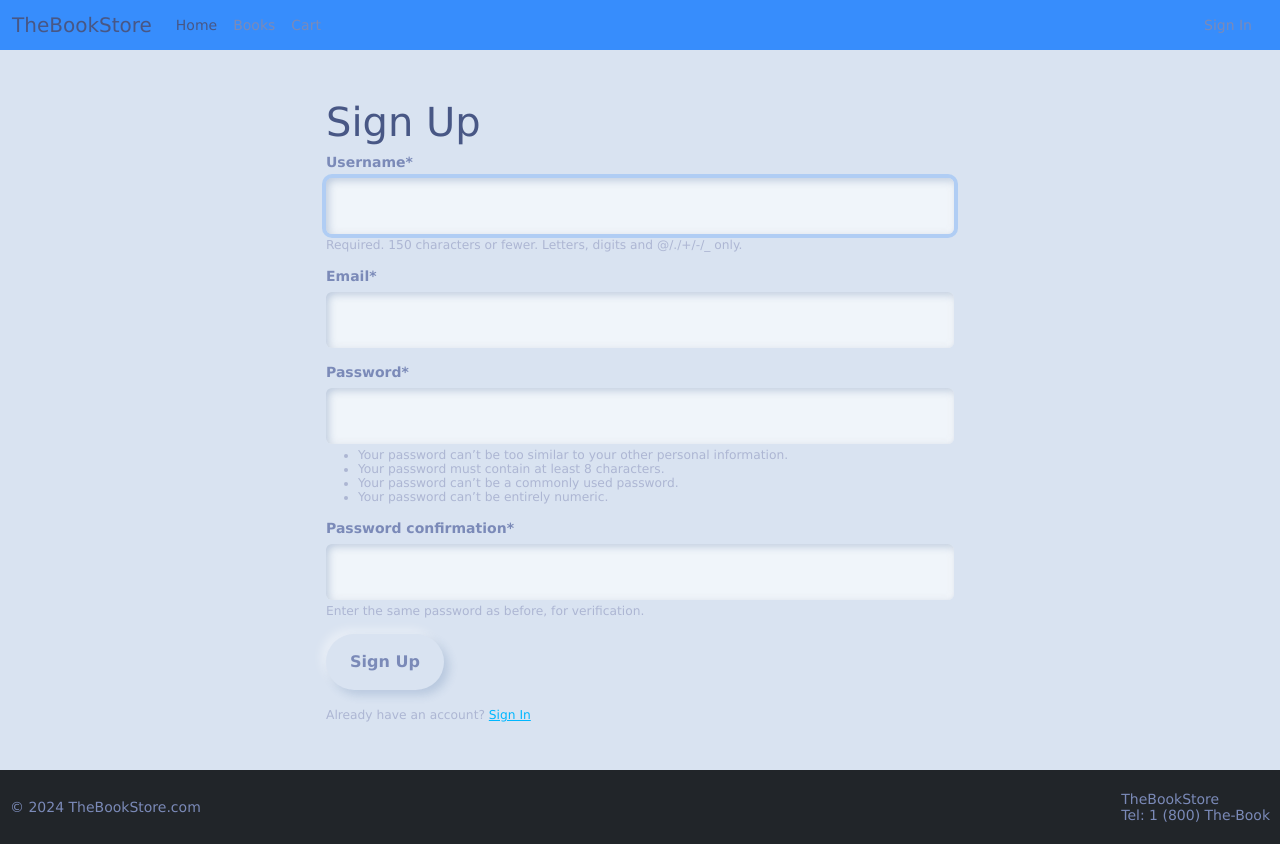
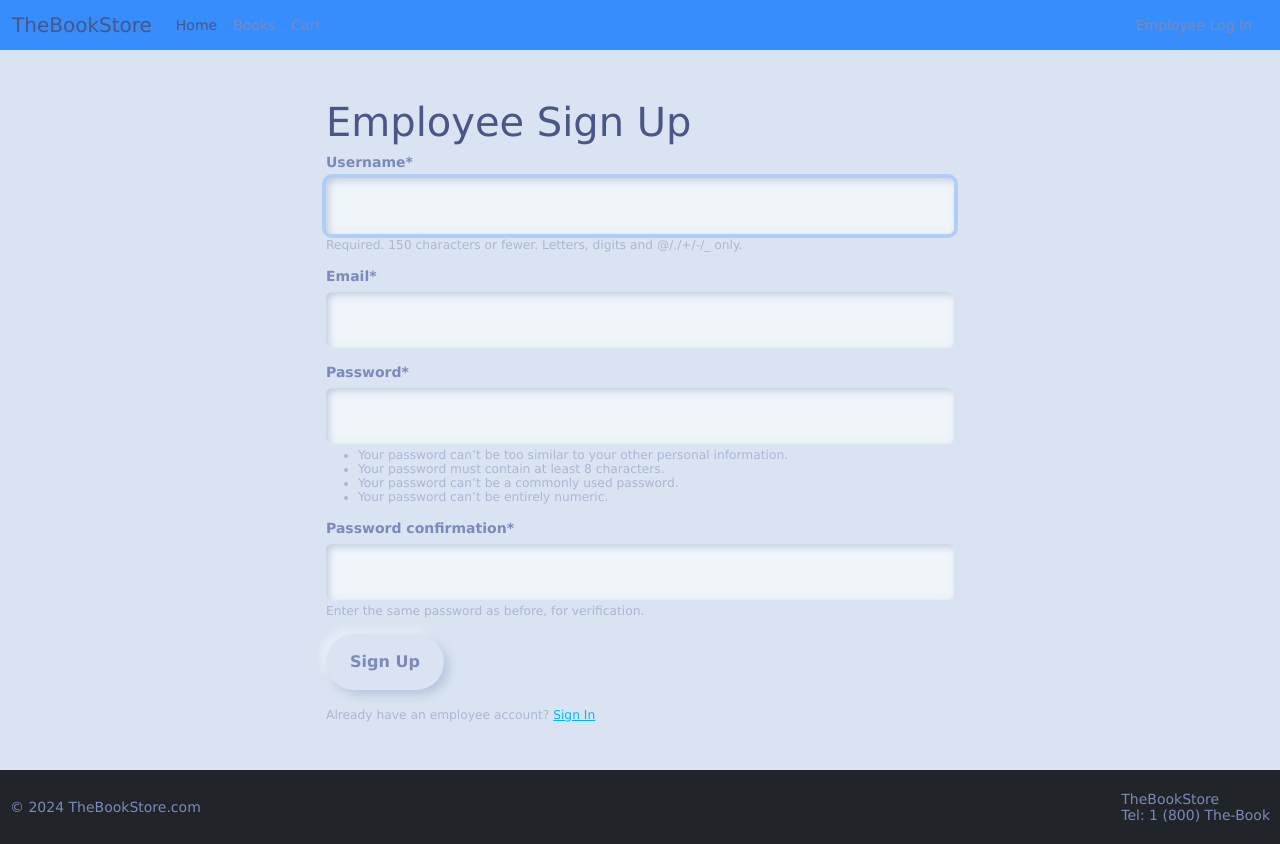
Before and after one commit to lydiaahope/inventory_management, a Django app: page /signup/ in a window 1280 px wide. Run offline with Django 5.2, Linux system fonts and the light colour scheme; some libraries are stand-ins or nearby versions.

Commit message:
Redefinition of login to employee login for clarity
navigation.html: On homepage, changed ‘">Sign In</a>’ to ‘">Employee Log In</a>’.

login.html: Changed ‘<h1>Log In</h1>’ to ‘<h1>Employee Log In</h1>’. Also changed ‘>Need a account? <a href="{% url 'signup' %}"’ to ‘>Need an employee account? <a href="{% url 'signup' %}"’

signup.html: Changed ‘<h1>Sign Up</h1>’ to ‘<h1>Employee Sign Up</h1>’. Changed ‘>Already have an account? <a href="{% url 'login' %}”’ to ‘>Already have an employee account? <a href="{% url 'login' %}”’

```diff
--- a/inventory/templates/inventory/login.html
+++ b/inventory/templates/inventory/login.html
@@ -5,14 +5,14 @@
 <div class="content-height">
 	<div class="row">
 		<div class="col-11 col-md-6 mx-auto mt-5">
-			<h1>Log In</h1>
+			<h1>Employee Log In</h1>
 			<form method="post">
 				{% csrf_token %}
 				{{ form|crispy }}
 				<button class="btn btn-outline-secondary">Sign In</button>
 			</form>
 			<div class="pt-3">
-				<small class="text-muted">Need an account? <a href="{% url 'signup' %}" class="ml-2">Sign Up</a></small> <!-- creates link to signup page -->
+				<small class="text-muted">Need an employee account? <a href="{% url 'signup' %}" class="ml-2">Sign Up</a></small> <!-- creates link to signup page -->
 			</div>
 		</div>
 
--- a/inventory/templates/inventory/navigation.html
+++ b/inventory/templates/inventory/navigation.html
@@ -20,7 +20,7 @@
 			</ul>
 			<ul class="navbar-nav">
 				<li class="nav-item">
-					<a class="nav-link me-2" href="{% url 'login' %}">Sign In</a>
+					<a class="nav-link me-2" href="{% url 'login' %}">Employee Log In</a>
 				</li>
 			</ul>
 		</div>
--- a/inventory/templates/inventory/signup.html
+++ b/inventory/templates/inventory/signup.html
@@ -4,7 +4,7 @@
 {% block content %}
 	<div class="row">
 		<div class="col-11 col-md-6 mx-auto mt-5 mb-5">
-			<h1>Sign Up</h1>
+			<h1>Employee Sign Up</h1>
 			{% if form.errors %}
 				{% for field in form %}
 					{% for error in field.errors %}
@@ -27,7 +27,7 @@
 				<button class="btn btn-primary" type="submit">Sign Up</button>
 
 			<div class="pt-3">
-			<small class="text-muted">Already have an account? <a href="{% url 'login' %}" class="ml-2">Sign In</a></small> <!-- creates link to login page -->
+			<small class="text-muted">Already have an employee account? <a href="{% url 'login' %}" class="ml-2">Sign In</a></small> <!-- creates link to login page -->
 		</div>
 			</form>
 		</div>
```
Also changed, not shown: db.sqlite3.
